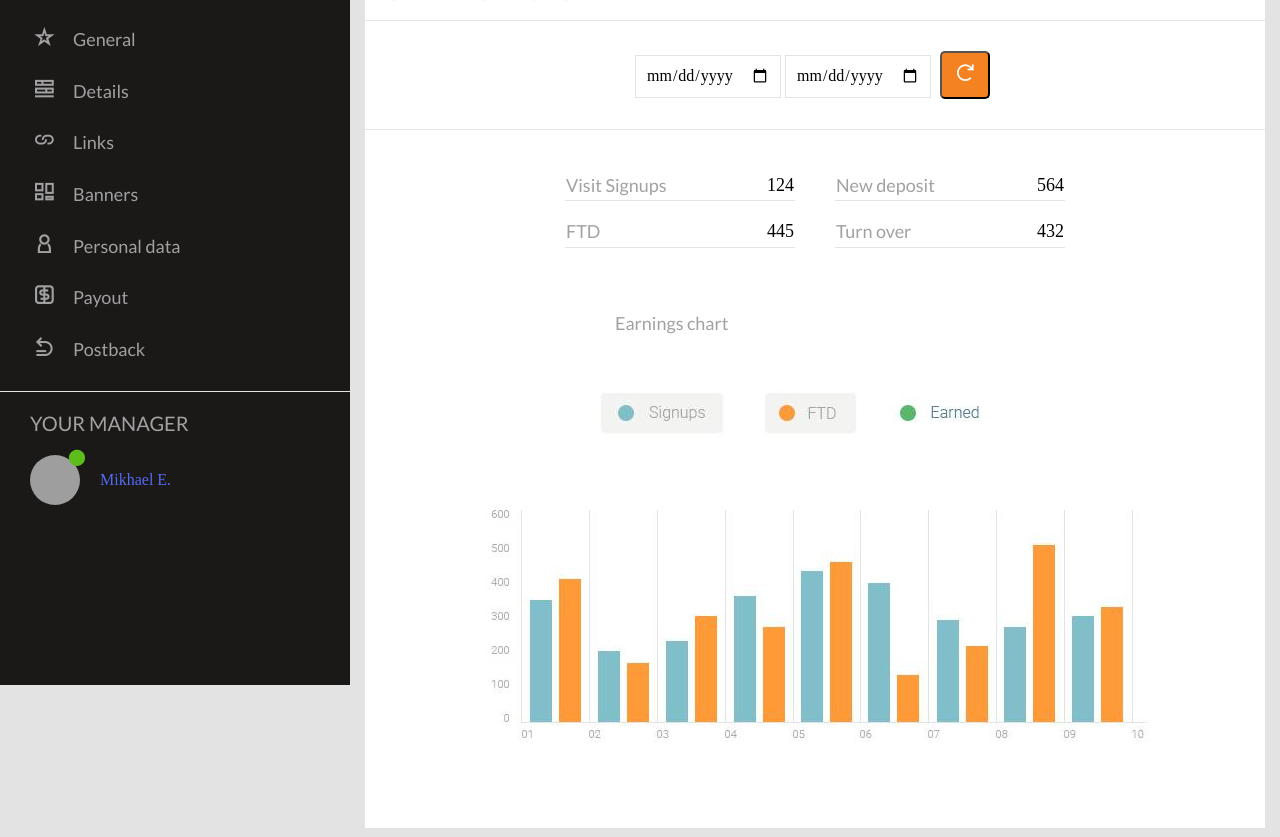
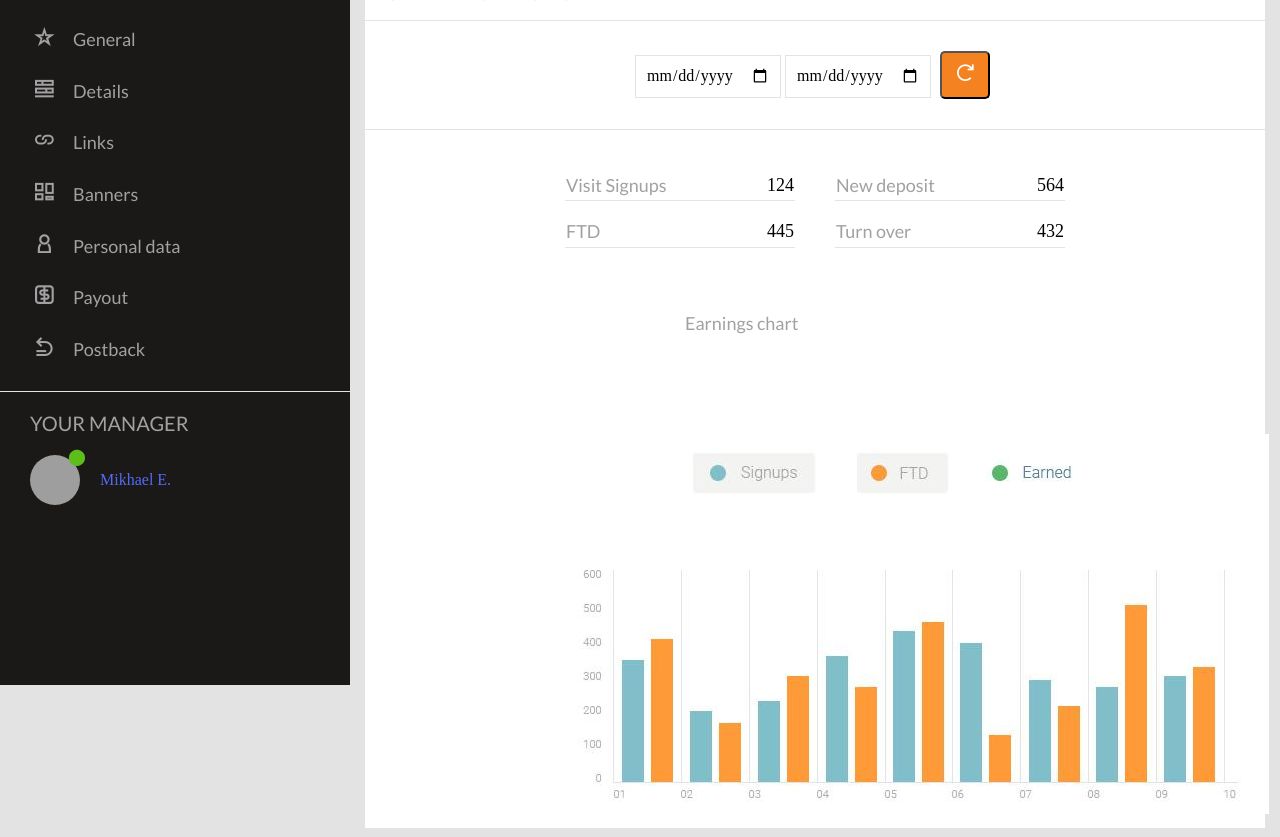
Before and after one commit to marta12525/Just_do_it-project, a website: page index.html in a window 1280 px wide. Shown: the part 115-952 px from the top of the page. Drawn offline with nearby package versions, Linux system fonts and the light colour scheme; files that its build step writes are made by us from their sources; grey boxes are pictures that could not be loaded.

Commit message:
add styles for chart

```diff
--- a/sass/sections/_chart_wrapper.scss
+++ b/sass/sections/_chart_wrapper.scss
@@ -4,13 +4,15 @@
 
 .title-chart {
   font-family: $brand-font;
-  padding: 40px 250px;
+  padding: 40px 320px;
 }
 
 .chart {
-  text-align: center;
-
-  img {
-    max-height: 500px;
-  }
+  position: relative;
+  width: 60%;
+  height: 30%;
+  left: 50%;
+  transform: translateX(-50%);
+  z-index: 0;
+  top: 60px
 }
```
